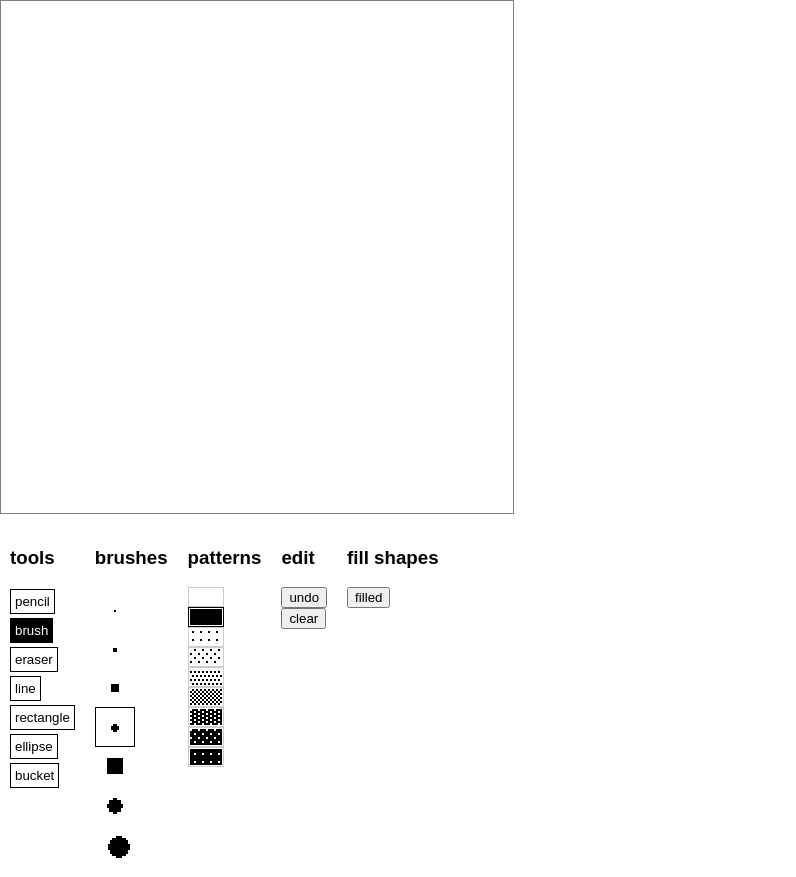
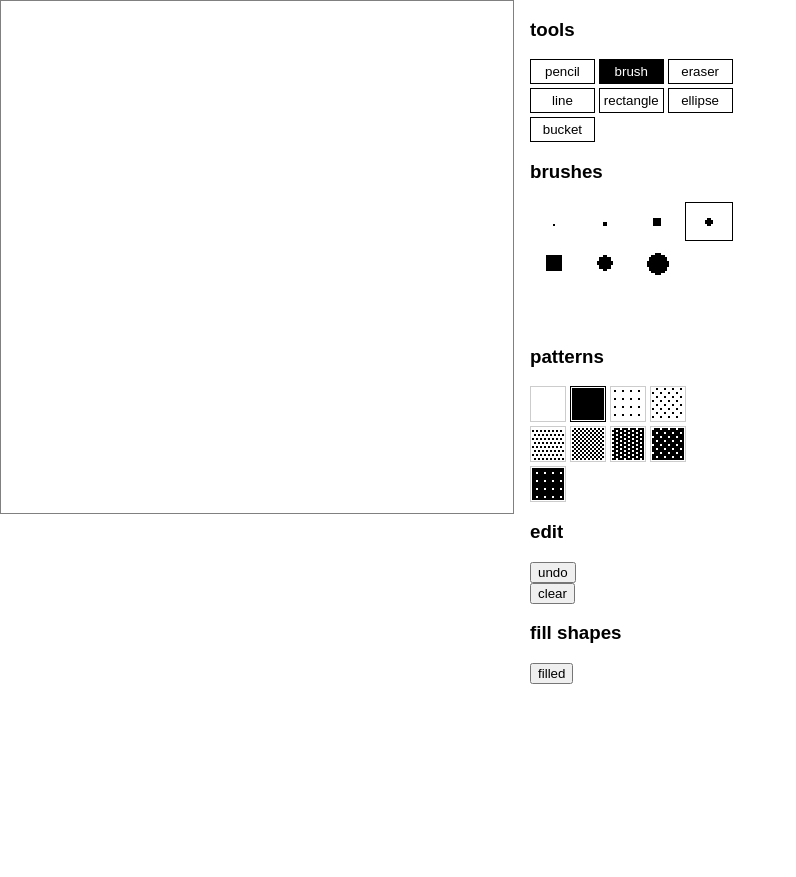
Before and after one commit to modernserf/literally-hypercard, a React (Create React App) app: page / in a window 1280 px wide. Shown: the whole page, without its empty margins (0-796 px from the left). After the commit the page ends 800 px from the top, so only its background shows below. Built offline with nearby package versions, Linux system fonts and the light colour scheme.

Commit message:
tool layout

```diff
--- a/src/App.js
+++ b/src/App.js
@@ -63,7 +63,8 @@ function reducer (state, type, payload) {
 
     // brushlike tools -- accumulative preview
     if (state.tool === "pencil" && type === "down") {
-        const value = getPixel(state.pixels, payload.x, payload.y) === colors.black ?
+        // TODO: what _should_ pencil do?
+        const value = getPixel(state.pixels, payload.x, payload.y) ?
             colors.white :
             colors.black
         return {
@@ -151,8 +152,8 @@ function reducer (state, type, payload) {
 
 const Flex = styled.div`
     display: flex;
-    > div {
-        padding: 10px;
+    .right {
+        margin-left: 1em;
     }
 `
 
@@ -182,12 +183,14 @@ class App extends Component {
         const { pixels, tool, brush, pattern, scale } = this.state
 
         return (
-            <div className="App">
-                <Canvas pixels={pixels}
-                    patterns={patterns}
-                    dispatch={this.dispatch}
-                    scale={scale} />
-                <Flex>
+            <Flex>
+                <div>
+                    <Canvas pixels={pixels}
+                        patterns={patterns}
+                        dispatch={this.dispatch}
+                        scale={scale} />
+                </div>
+                <div className="right">
                     <Tools selected={tool}
                         dispatch={this.dispatch}
                         tools={tools}/>
@@ -206,8 +209,8 @@ class App extends Component {
                             {this.state.fillShapes ? "filled" : "empty"}
                         </button>
                     </div>
-                </Flex>
-            </div>
+                </div>
+            </Flex>
         )
     }
 }
--- a/src/Brushes.js
+++ b/src/Brushes.js
@@ -2,11 +2,20 @@ import React from "react"
 import styled from "styled-components"
 import Icon from "./Icon"
 
+const Grid = styled.ul`
+    display: grid;
+    grid-template-columns: 1fr 1fr 1fr 1fr;
+    grid-template-rows: 1fr 1fr 1fr;
+    grid-column-gap: 4px;
+    grid-row-gap: 4px;
+`
+
+
 const BrushButton = styled.button`
     appearance: none;
     display: block;
-    width: 40px;
-    height: 40px;
+    width: 100%;
+    height: 100%;
     margin: 0;
     background-color: white;
     border-radius: none;
@@ -17,14 +26,14 @@ export default function Brushes ({ selected, dispatch, scale, brushes }) {
     return (
         <div>
             <h3>brushes</h3>
-            <ul>{brushes.map((brush,i) => (
+            <Grid>{brushes.map((brush,i) => (
                 <li key={i}>
                     <BrushButton selected={selected === i}
                         onClick={() => dispatch("selectBrush", i)}>
                         <Icon pixels={brush} scale={scale} />
                     </BrushButton>
                 </li>
-            ))}</ul>
+            ))}</Grid>
         </div>
     )
 }
--- a/src/Icon.js
+++ b/src/Icon.js
@@ -6,6 +6,7 @@ export default class Icon extends Component {
     static propTypes = {
         scale: PropTypes.number.isRequired,
         pixels: PropTypes.object.isRequired,
+        patterns: PropTypes.array,
     }
     componentDidMount () {
         if (this.ctx) { this.renderCanvas() }
@@ -18,8 +19,8 @@ export default class Icon extends Component {
         this.ctx = e.getContext("2d")
     }
     renderCanvas = () => {
-        const { pixels, scale } = this.props
-        setImageData(this.ctx, pixels, scale)
+        const { pixels, scale, patterns } = this.props
+        setImageData(this.ctx, pixels, scale, 0, patterns)
     }
     render () {
         const { pixels, scale } = this.props
@@ -27,7 +28,7 @@ export default class Icon extends Component {
         const width = getWidth(pixels)
 
         return (
-            <canvas style={{display: "inline-block"}} ref={this.initRef}
+            <canvas ref={this.initRef}
                 width={width << scale} height={height << scale}
             />
         )
--- a/src/Patterns.js
+++ b/src/Patterns.js
@@ -1,41 +1,48 @@
 import React from "react"
 import styled from "styled-components"
 import Icon from "./Icon"
+import { createBuffer, fillBuffer } from "./buffer"
+
+const Grid = styled.ul`
+    display: grid;
+    justify-content: start;
+    grid-template-columns: auto auto auto auto;
+    grid-gap: 4px;
+`
 
 const PatternButton = styled.button`
     appearance: none;
     display: block;
     padding: 1px;
     margin: 0;
+    width: 100%;
+    height: 100%;
     background-color: white;
     border-radius: none;
     border: ${({ selected }) =>  selected ? "1px solid black" : "1px solid #ccc"};
     line-height: 0;
 `
 
+function fillPattern (value, width, height) {
+    const buf = createBuffer(width, height)
+    fillBuffer(buf, value)
+    return buf
+}
+
 export default function Patterns ({ selected, dispatch, patterns, scale }) {
     return (
         <div>
             <h3>patterns</h3>
-            <ul>{patterns.map((pattern,i) => (
+            <Grid>{patterns.map((pattern, i) => (
                 <li key={i}>
                     <PatternButton selected={selected === i + 1}
                         onClick={() => dispatch("selectPattern", i + 1)}>
-                        <div>
-                            <Icon pixels={pattern} scale={scale} />
-                            <Icon pixels={pattern} scale={scale} />
-                            <Icon pixels={pattern} scale={scale} />
-                            <Icon pixels={pattern} scale={scale} />
-                        </div>
-                        <div>
-                            <Icon pixels={pattern} scale={scale} />
-                            <Icon pixels={pattern} scale={scale} />
-                            <Icon pixels={pattern} scale={scale} />
-                            <Icon pixels={pattern} scale={scale} />
-                        </div>
+                        <Icon pixels={fillPattern(i + 1, 16, 16)}
+                            patterns={patterns}
+                            scale={scale}/>
                     </PatternButton>
                 </li>
-            ))}</ul>
+            ))}</Grid>
         </div>
     )
 }
--- a/src/Tools.js
+++ b/src/Tools.js
@@ -1,10 +1,18 @@
 import React from "react"
 import styled from "styled-components"
 
+const Grid = styled.ul`
+    display: grid;
+    grid-template-columns: 1fr 1fr 1fr;
+    grid-column-gap: 4px;
+    grid-row-gap: 4px;
+`
+
 const Button = styled.button`
     appearance: none;
+    display: block;
+    width: 100%;
     padding: 4px;
-    margin: 2px 0;
     border: 1px solid black;
     color: ${({ active }) => active ? "white" : "black"};
     background-color: ${({ active }) => active ? "black" : "white"};
@@ -14,14 +22,14 @@ export default function Tools ({ dispatch, tools, selected }) {
     return (
         <div>
             <h3>tools</h3>
-            <ul>{tools.map((tool) => (
+            <Grid>{tools.map((tool) => (
                 <li key={tool}>
                     <Button active={selected === tool}
                         onClick={() => dispatch("selectTool", tool)}>
                         {tool}
                     </Button>
                 </li>
-            ))}</ul>
+            ))}</Grid>
         </div>
     )
 }
--- a/src/buffer.js
+++ b/src/buffer.js
@@ -33,6 +33,11 @@ export function createBuffer (width, height) {
     const logW = fastLog(width)
     const logH = fastLog(height)
     return { width, height, data, logW, logH }
+}
+
+export function fillBuffer(buffer, value) {
+    buffer.data.fill(value)
+    return value
 }
 
 export function copy(buffer) {
```
